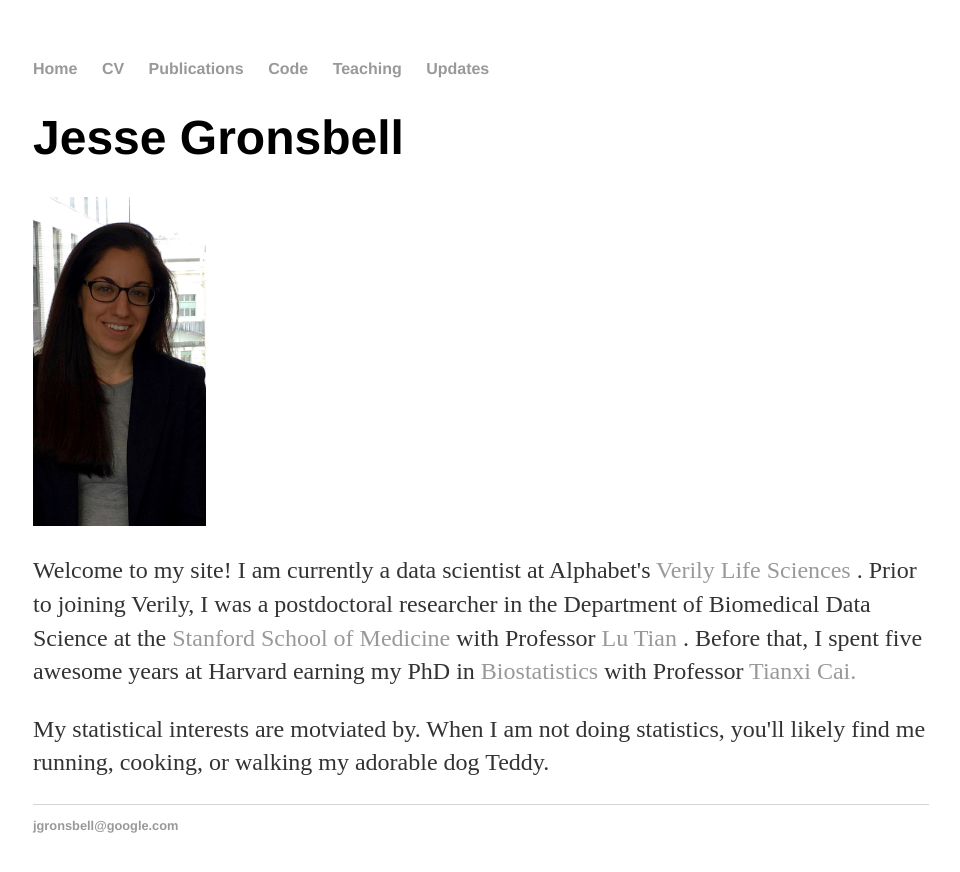
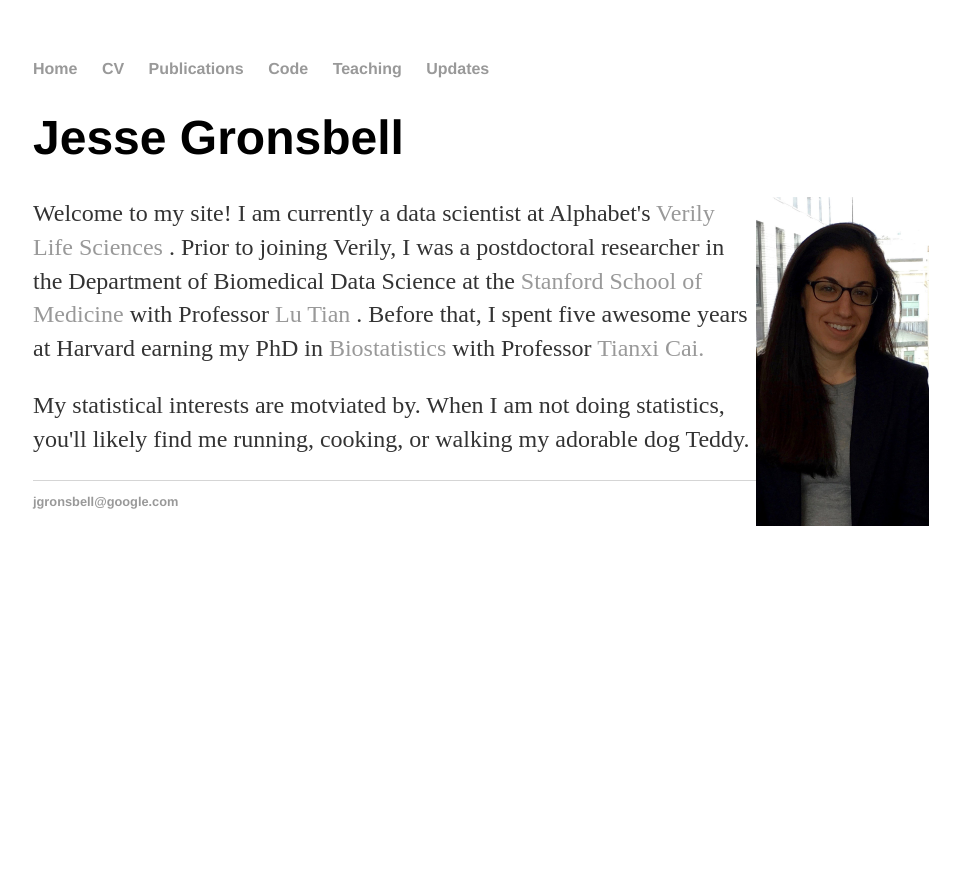
Before and after one commit to jgrons/old_website, a Jekyll site: the page built from index.html, in a window 1280 px wide. Shown: the top 872 px of the page, without its empty margins (159-1119 px from the left). Built offline with Jekyll 4.4.1, drawn with Linux system fonts in a browser that asks for light colours; nearby versions of some CDN libraries; some web fonts are replaced.

Commit message:
Update index.html

```diff
--- a/index.html
+++ b/index.html
@@ -6,7 +6,7 @@
 	<h1> Jesse Gronsbell </h1>
 	<div class="span2">
         <a href="../pics/IMG_1115.jpeg">
-            <img src="../pics/IMG_1115.jpeg" HEIGHT="329" WIDTH="173"
+            <img src="../pics/IMG_1115.jpeg" HEIGHT="329" WIDTH="173" align="right"
                   title="JG" alt="JG"/></a>
         </div>
 
```
